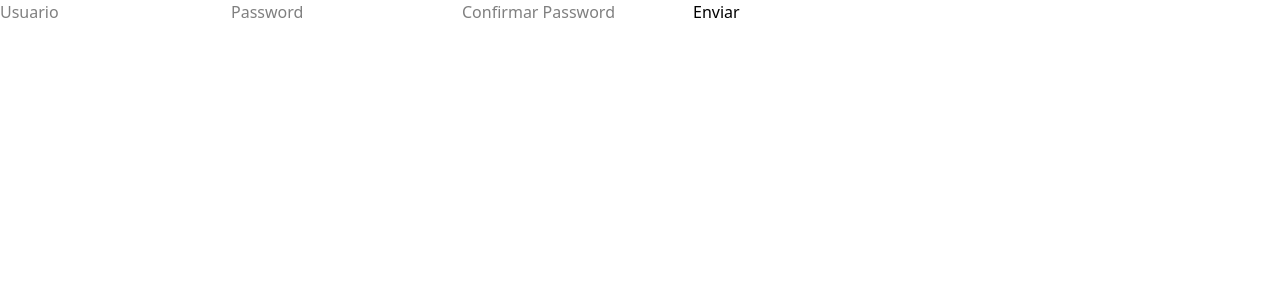
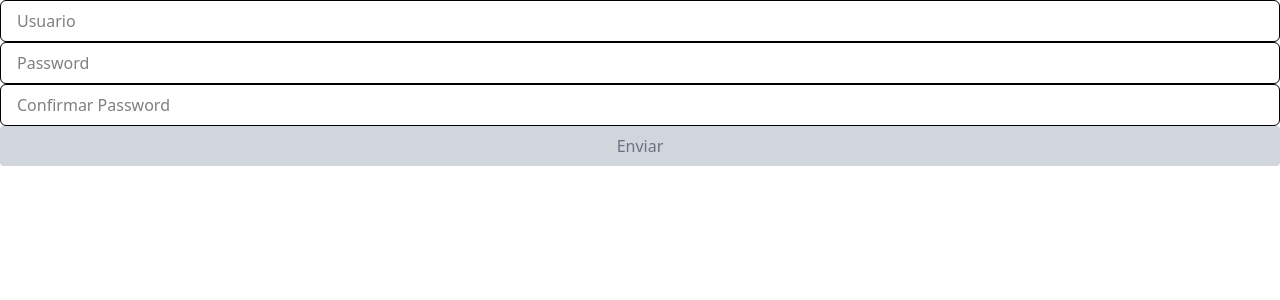
Before and after one commit to MirandaAd/web-d-react-avanzado, a React (Vite) app: page / in a window 1280 px wide. Shown: the top 300 px of the page. Built offline with nearby package versions, Linux system fonts and the light colour scheme.

Commit message:
Validación finalizada

```diff
--- a/src/components/BasicForm.jsx
+++ b/src/components/BasicForm.jsx
@@ -20,7 +20,9 @@
     register,
     handleSubmit,
     formState: { errors, isValid }
-  } = useForm()
+  } = useForm({
+    resolver: yupResolver(schema)
+  })
 
   const onSubmit = (data) => {
     console.log(data)
@@ -28,10 +30,36 @@
 
   return (
     <form onSubmit={handleSubmit(onSubmit)}>
-      <input type='text' {...register('username')} placeholder='Usuario' />
-      <input type='password' {...register('password')} placeholder='Password' />
-      <input type='password' {...register('confirmPassword')} placeholder='Confirmar Password' />
-      <button type='submit'>Enviar</button>
+      <input
+        type='text'
+        {...register('username')}
+        placeholder='Usuario'
+        className='w-full px-4 py-2 border rounded-md focus:outline-none focus:ring-2 focus:ring-blue-500'
+      />
+      {errors.username && <p>{errors.username.message}</p>}
+      <br />
+      <input
+        type='password'
+        {...register('password')}
+        placeholder='Password'
+        className='w-full px-4 py-2 border rounded-md focus:outline-none focus:ring-2 focus:ring-blue-500'
+      />
+      {errors.password && <p>{errors.password.message}</p>}
+      <br />
+      <input
+        type='password'
+        {...register('confirmPassword')}
+        placeholder='Confirmar Password'
+        className='w-full px-4 py-2 border rounded-md focus:outline-none focus:ring-2 focus:ring-blue-500'
+      />
+      {errors.confirmPassword && <p>{errors.confirmPassword.message}</p>}
+      <br />
+      <button
+        type='submit'
+        disabled={!isValid}
+        className={`w-full px-4 py-2 rounded trasnsition cursor-pointer ${isValid ? 'bg-blue-600 text-white hover:bg-blue-700' : 'bg-gray-300 text-gray-500 cursor not-allowed'}`}
+      >Enviar
+      </button>
     </form>
   )
 }
```
